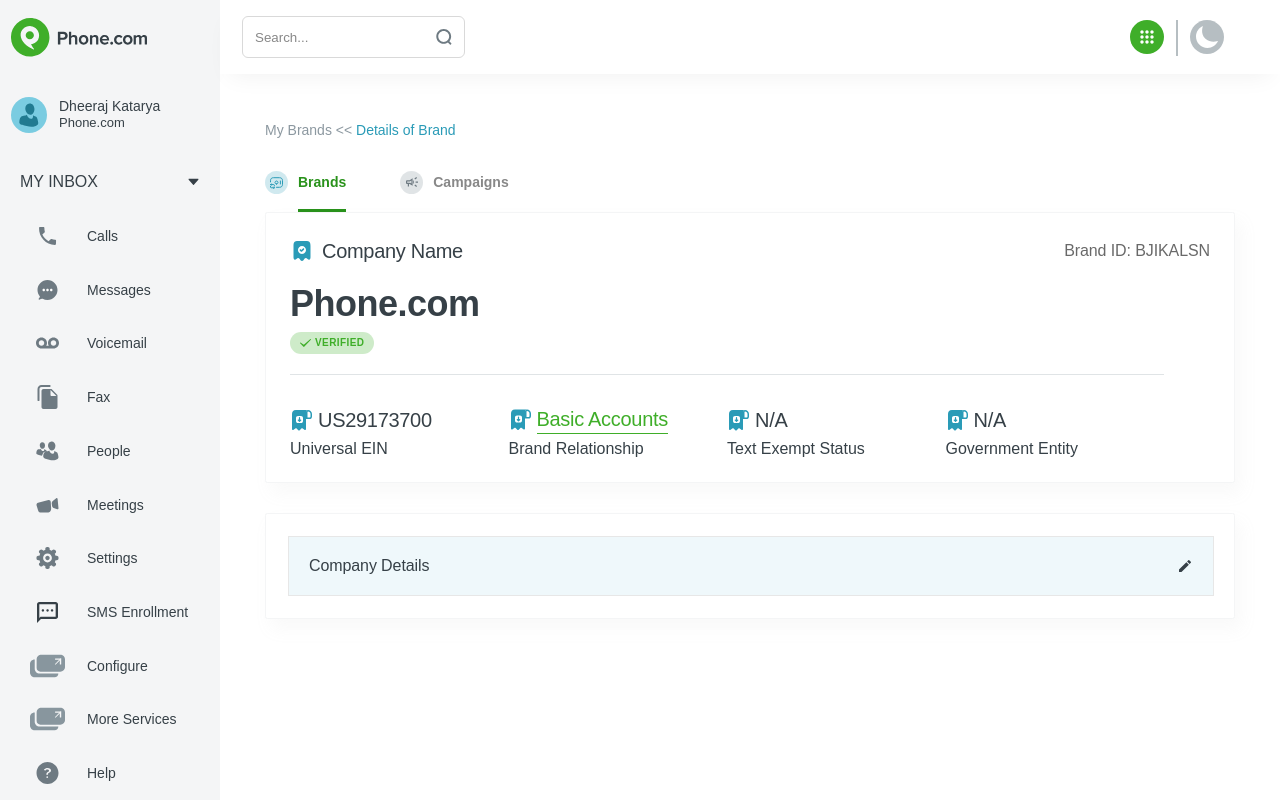
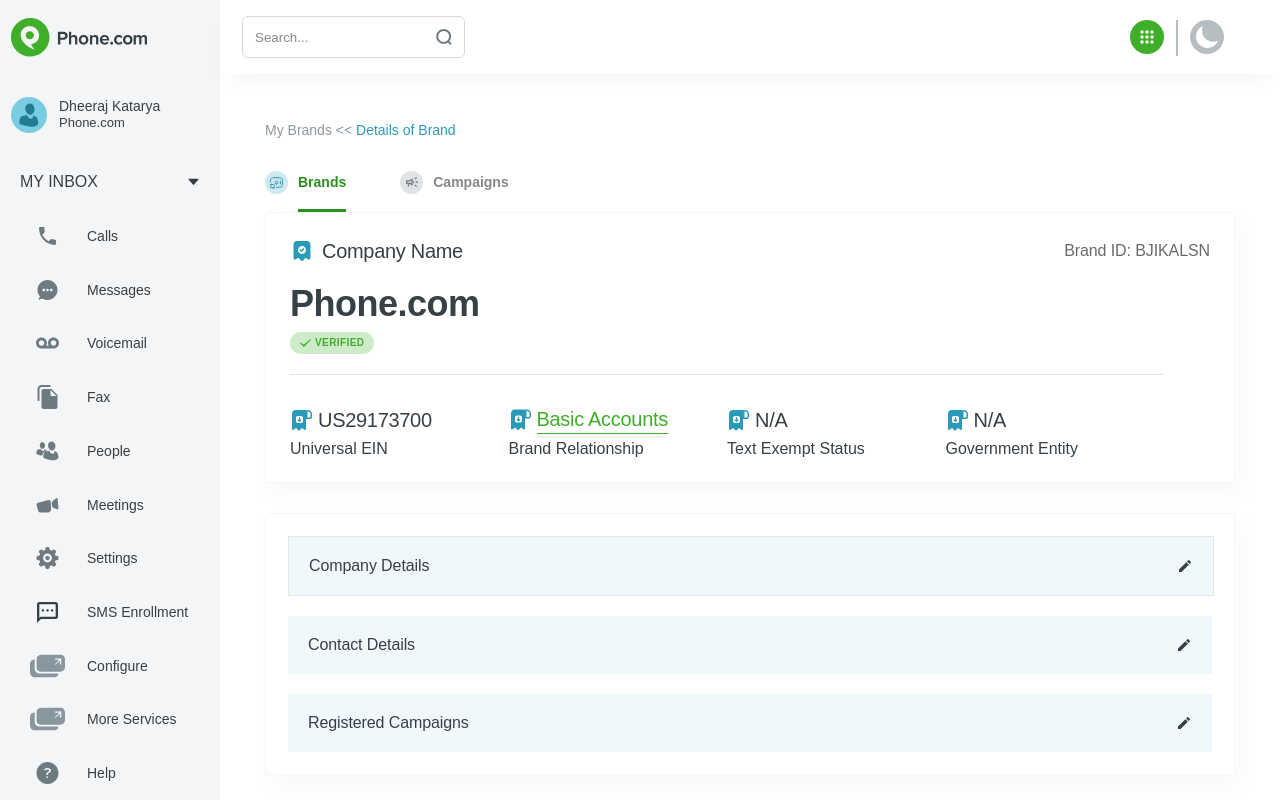
Before and after one commit to 15akash/phone-dashboard, a React (Create React App) app: page / in a window 1280 px wide. Built offline with nearby package versions, Linux system fonts and the light colour scheme.

Commit message:
completing basic layout for the application

```diff
--- a/src/index.scss
+++ b/src/index.scss
@@ -18,8 +18,8 @@
 
 /* width */
 ::-webkit-scrollbar {
-    width: 2px;
-    height: 2px;
+    width: 4px;
+    height: 4px;
     border-radius: 20px;
   }
 
@@ -30,7 +30,7 @@
 
   /* Handle */
   ::-webkit-scrollbar-thumb {
-    background: $shades-gray-40;
+    background: $shades-gray-60;
   }
 
   /* Handle on hover */
--- a/src/pages/Homepage/Homepage.module.scss
+++ b/src/pages/Homepage/Homepage.module.scss
@@ -2,6 +2,8 @@
 
 .homepage {
     padding: 45px;
+    overflow: hidden;
+    overflow-y: scroll;
 
     .brand-campaign-con {
 
--- a/src/pages/Homepage/components/CompanyDetails/CompanyDetails.tsx
+++ b/src/pages/Homepage/components/CompanyDetails/CompanyDetails.tsx
@@ -16,12 +16,20 @@
 const CompanyDetails = () => {
 	const detailsList = useMemo(() => [], []);
 	return (
-		<div className={styles['company-card-con']}>
+		<Flexbox gap={20} direction="column" className={styles['company-card-con']}>
 			<div className={styles['company-details-con']}>
 				<DetailsHeader heading="Company Details" />
 				<div className={styles['details-columns']}></div>
 			</div>
-		</div>
+			<div>
+				<DetailsHeader heading="Contact Details" />
+				<div className={styles['details-columns']}></div>
+			</div>
+			<div>
+				<DetailsHeader heading="Registered Campaigns" />
+				<div className={styles['details-columns']}></div>
+			</div>
+		</Flexbox>
 	);
 };
 
```
